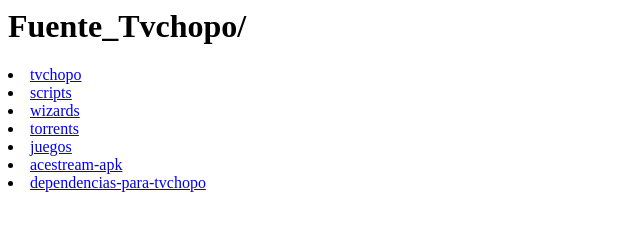
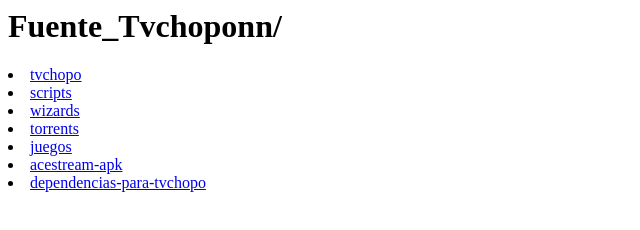
Before and after one commit to Fuente-Chopo/fuente-chopo.github.io, a plain HTML site: page index.html in a window 1280 px wide. Shown: the full height of the page, 0-640 px from the left. Drawn offline with Linux system fonts and the light colour scheme.

Commit message:
Fix HTML structure and update header title

```diff
--- a/index.html
+++ b/index.html
@@ -1,6 +1,6 @@
 <html>
  <head>
- <h1>Fuente_Tvchopo/</h1>
+ <h1>Fuente_Tvchoponn/</h1>
  </head>
  <body>
 
@@ -16,4 +16,5 @@
 	<li><a href="acestream-apk/">acestream-apk</a><td></td></li>
 	<li><a href="dependencias-para-tvchopo/">dependencias-para-tvchopo</a><td></td></li>
 
+
 </body></html>
```
